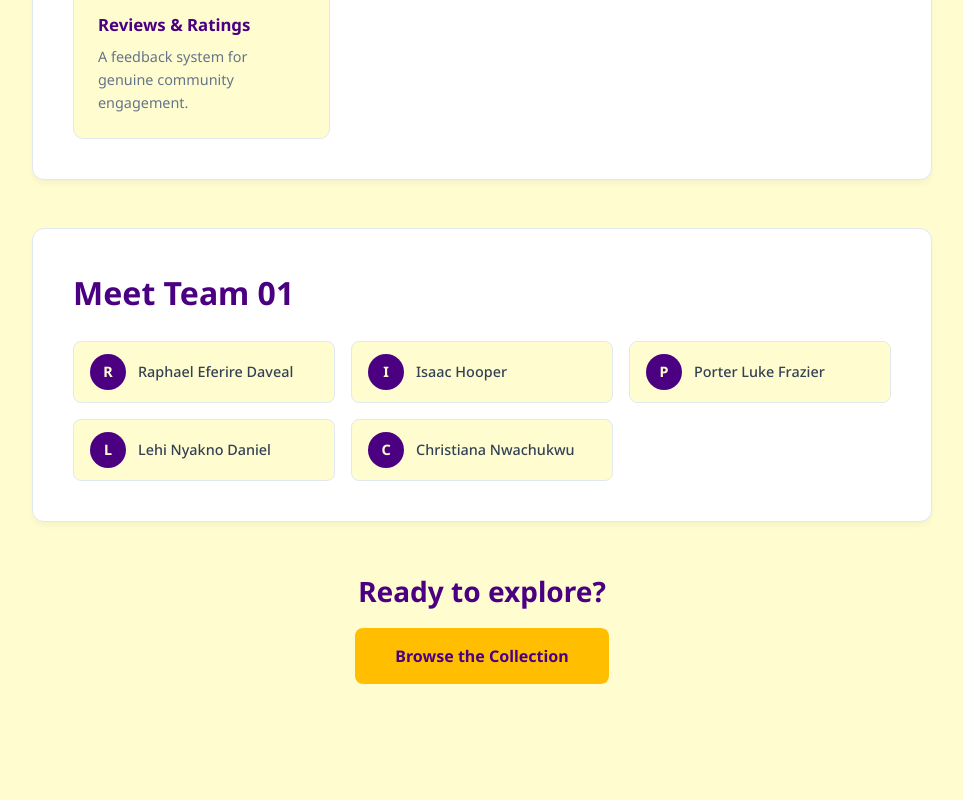
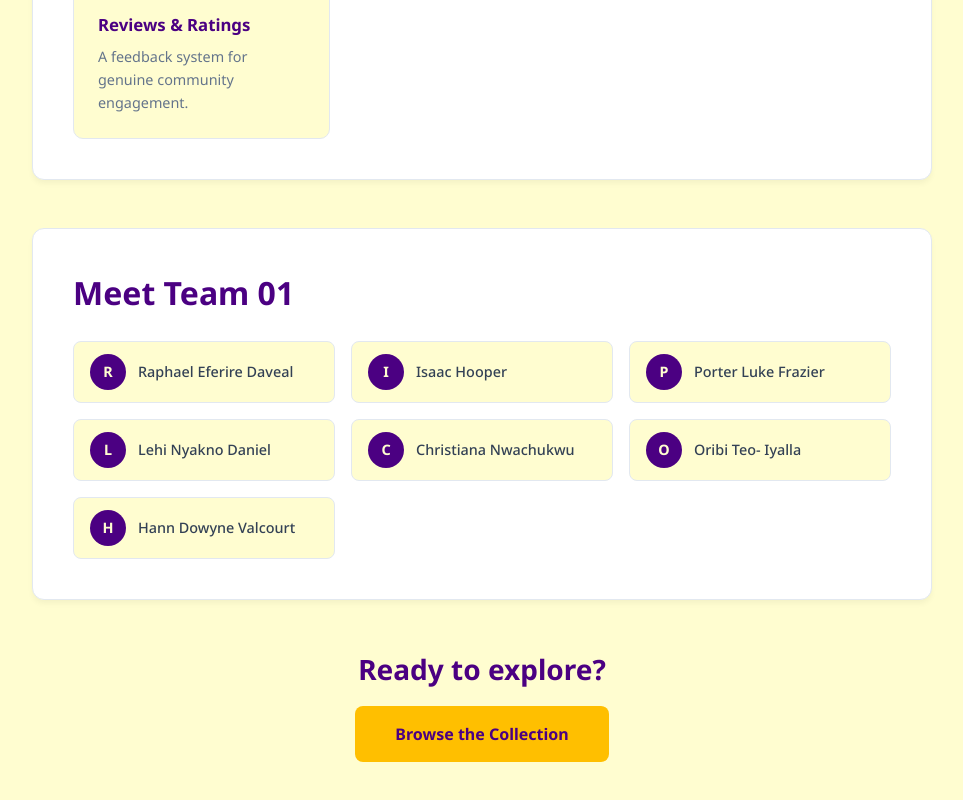
Before and after one commit to Daveralphy/handcrafted-haven, a Next.js app: page /about in a window 1280 px wide. Shown: the part 862-1662 px from the top of the page, without its empty margins (158-1121 px from the left). Before the commit the page ends 1610 px from the top, so only its background shows below. Built offline with nearby package versions, Linux system fonts and the light colour scheme; no server answers; a web font is replaced by a local one.

Commit message:
adding team members to about page.

```diff
--- a/src/app/about/page.tsx
+++ b/src/app/about/page.tsx
@@ -64,6 +64,8 @@ export default function AboutPage() {
               'Porter Luke Frazier',
               'Lehi Nyakno Daniel',
               'Christiana Nwachukwu',
+              'Oribi Teo- Iyalla',
+              'Hann Dowyne Valcourt'
             ].map(name => (
               <div key={name} style={{
                 display: 'flex',
```
